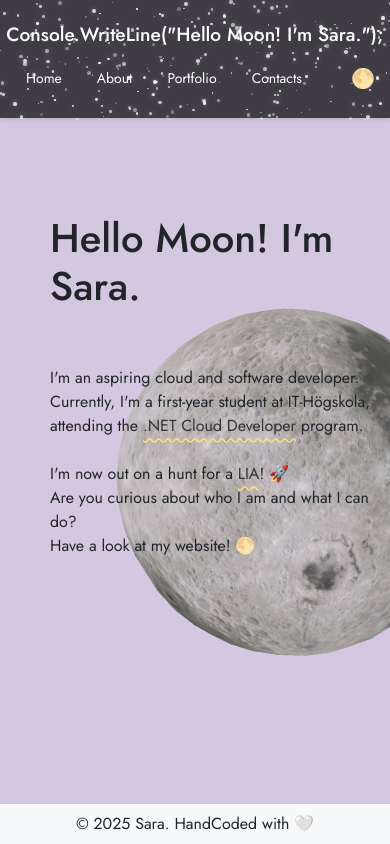
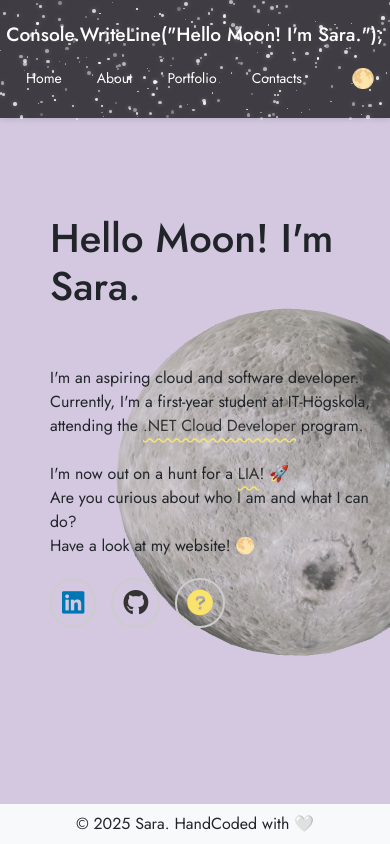
Before and after one commit to Sah2Sah2/MyWebsite_Portfolio, a plain HTML site: page index.html in a window 390 px wide. Drawn offline with nearby package versions, Linux system fonts and the light colour scheme; animation ran at ten frames a second.

Commit message:
add buttons Linkedin Github FAQ at index, fix sliding text in about in mobile version

```diff
--- a/index.css
+++ b/index.css
@@ -62,6 +62,75 @@ mark {
     text-underline-offset: 6px;
 }
 
+/* Style the buttons */
+.button-container {
+    display: flex;
+    gap: 15px;
+    margin-top: 20px;
+}
+
+.button {
+    padding: 10px;
+    font-size: 1.6rem;
+    text-align: center;
+    text-decoration: none;
+    border-radius: 50%;
+    cursor: pointer;
+    transition: transform 0.3s ease;
+    display: flex;
+    align-items: center;
+    justify-content: center;
+    background-color: transparent;
+    border: 2px solid #ccc;
+    outline: none; /* Remove outline */
+    color: inherit;
+}
+
+/* Remove underline for links inside buttons */
+.button a {
+    text-decoration: none; /* Ensures no underline on links inside the button */
+}
+
+/* Adjust the icon margin */
+.button i {
+    margin: 0;
+}
+
+/* Individual button styles */
+.linkedin-button {
+    color: #0077b5; /* LinkedIn color */
+}
+
+.github-button {
+    color: #333; /* GitHub color */
+}
+
+.faq-button {
+    color: #F9E36B; /* Custom color for FAQ button */
+}
+
+/* Hover effect */
+.button:hover {
+    transform: scale(1.2) rotate(10deg); /* Scale up and tilt (rotate) the button */
+    box-shadow: 0 4px 15px rgba(0, 0, 0, 0.3); /* Subtle shadow effect */
+}
+
+/* LinkedIn icon hover effect */
+.linkedin-button:hover {
+    color: #005582; /* Darker LinkedIn hover color */
+}
+
+/* GitHub icon hover effect */
+.github-button:hover {
+    color: #444; /* Darker GitHub hover color */
+}
+
+/* FAQ icon hover effect */
+.faq-button:hover {
+    color: #F5A7A1; /* Lighter FAQ hover color */
+}
+
+
 
 /* -------------
  Media Queries
--- a/index.html
+++ b/index.html
@@ -11,6 +11,10 @@
 
     <!-- Bootstrap CSS -->
     <link href="https://stackpath.bootstrapcdn.com/bootstrap/4.5.2/css/bootstrap.min.css" rel="stylesheet">
+
+    <!-- Font Awesome CDN -->
+    <link href="https://cdnjs.cloudflare.com/ajax/libs/font-awesome/6.0.0-beta3/css/all.min.css" rel="stylesheet">
+
 
     <!-- External CSS -->
     <link rel="stylesheet" href="style.css">
@@ -53,6 +57,20 @@
         Are you curious about who I am and what I can do? <br>
         Have a look at my website! 🌕
     </p>
+
+   <!-- Buttons Section -->
+   <div class="button-container">
+    <a href="https://www.linkedin.com/in/sara-battistella/" class="button linkedin-button" target="_blank">
+        <i class="fab fa-linkedin"></i>
+    </a>
+    <a href="https://github.com/Sah2Sah2" class="button github-button" target="_blank">
+        <i class="fab fa-github"></i>
+    </a>
+    <a href="faq.html" class="button faq-button">
+        <i class="fas fa-question-circle"></i>
+    </a>
+    </div>
+
 </div>
 
 <footer class="footer bg-light py-3">
```
Also changed, not shown: about.css (+11 -10 lines).
